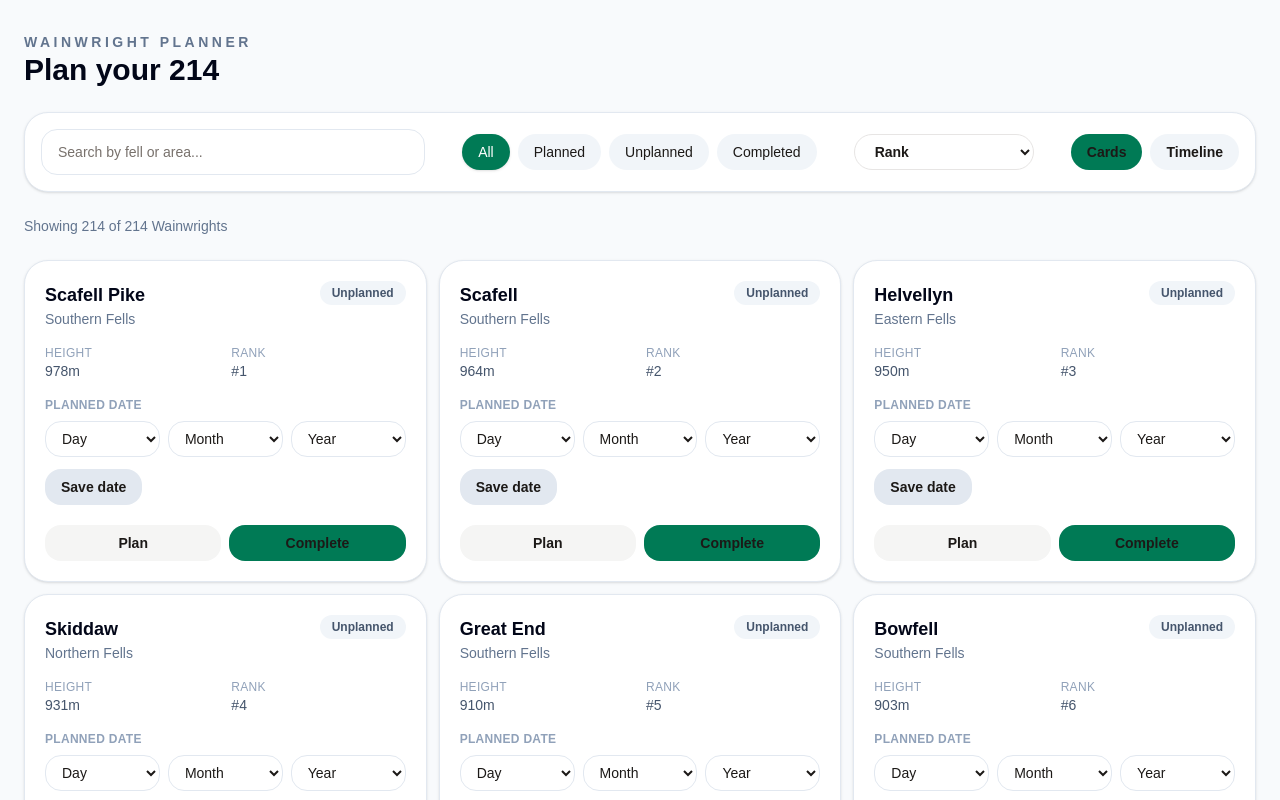
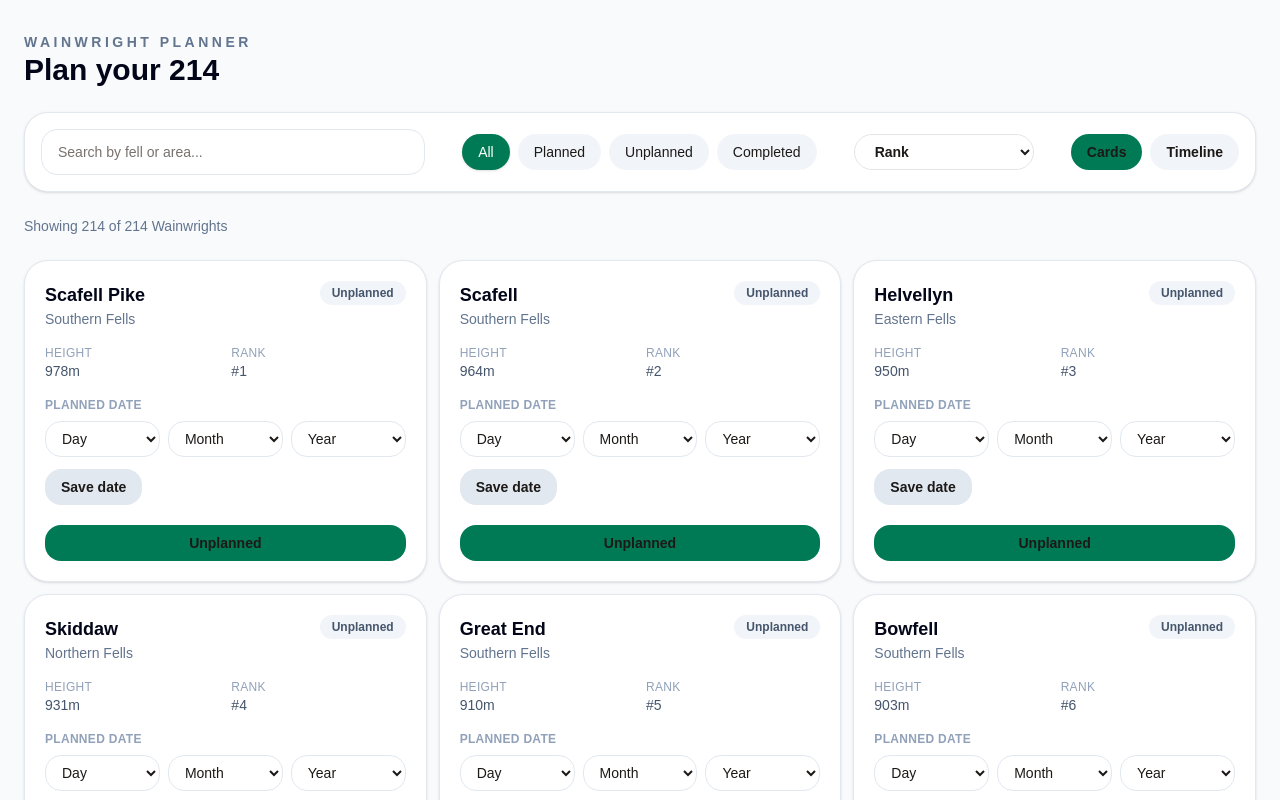
Before and after one commit to tambrulee/wainwright-tracker, a Next.js app: page /fells in a window 1280 px wide. Shown: the top 800 px of the page. Built offline with nearby package versions, Linux system fonts and the light colour scheme.

Commit message:
Map planned fells

```diff
--- a/components/WainwrightDashboard.tsx
+++ b/components/WainwrightDashboard.tsx
@@ -122,10 +122,10 @@ useEffect(() => {
           ...fellProgress,
 
           // planned is always derived from routes
-          planned: plannedFellIds.has(fell.id),
+          planned: Boolean(fellProgress?.plannedDate),
         };
       }),
-    [fells, progress, plannedFellIds]
+    [fells, progress]
   );
 
   const sections = useMemo(
@@ -190,7 +190,9 @@ useEffect(() => {
 
   const completedCount = mergedFells.filter((fell) => fell.completed).length;
 
-  const plannedCount = mergedFells.filter((fell) => fell.planned).length;
+  const plannedCount = mergedFells.filter(
+    (fell) => fell.plannedDate && !fell.completed
+  ).length;
 
   const handleTogglePlanned = async (fellId: string) => {
   const current = progress[fellId];
--- a/components/dashboard/OverviewView.tsx
+++ b/components/dashboard/OverviewView.tsx
@@ -4,8 +4,14 @@ import { useEffect, useMemo, useState } from "react";
 import type { Wainwright } from "@/types/wainwright";
 import type { AreaWeather } from "@/lib/weather/getAreaWeather";
 
+type OverviewFell = Wainwright & {
+  completed?: boolean;
+  priority?: boolean;
+  plannedDate?: string | null;
+};
+
 type Props = {
-  fells: Wainwright[];
+  fells: OverviewFell[];
   onSelectFell: (fellId: string) => void;
 };
 
@@ -39,7 +45,9 @@ export default function OverviewView({ fells, onSelectFell }: Props) {
   const [selectedSection, setSelectedSection] = useState<string | null>(null);
 
   const completedCount = fells.filter((fell) => fell.completed).length;
-  const plannedCount = fells.filter((fell) => fell.planned).length;
+  const plannedCount = fells.filter(
+    (fell) => fell.plannedDate && !fell.completed
+  ).length;
   const priorityCount = fells.filter((fell) => fell.priority).length;
   const remainingCount = fells.length - completedCount;
 
@@ -67,7 +75,7 @@ export default function OverviewView({ fells, onSelectFell }: Props) {
 
       current.total += 1;
       if (fell.completed) current.completed += 1;
-      if (fell.planned) current.planned += 1;
+      if (fell.plannedDate && !fell.completed) current.planned += 1;
       if (fell.priority) current.priority += 1;
 
       grouped.set(fell.section, current);
@@ -84,8 +92,8 @@ export default function OverviewView({ fells, onSelectFell }: Props) {
     return fells
       .filter((fell) => fell.section === activeSection && !fell.completed)
       .sort((a, b) => {
-        if (a.planned && !b.planned) return -1;
-        if (!a.planned && b.planned) return 1;
+        if (a.plannedDate && !b.plannedDate) return -1;
+        if (!a.plannedDate && b.plannedDate) return 1;
         if (a.priority && !b.priority) return -1;
         if (!a.priority && b.priority) return 1;
         return a.heightM - b.heightM;
@@ -269,7 +277,7 @@ export default function OverviewView({ fells, onSelectFell }: Props) {
                     </div>
 
                     <div className="flex gap-1">
-                      {fell.planned && (
+                      {fell.plannedDate && (
                         <span className="rounded-full bg-blue-100 px-2 py-1 text-xs font-bold text-blue-800">
                           Planned
                         </span>
--- a/components/fells/FellPlanner.tsx
+++ b/components/fells/FellPlanner.tsx
@@ -42,8 +42,8 @@ export default function FellPlanner({
 
         const matchesStatus =
           status === "all" ||
-          (status === "planned" && fell.planned && !fell.completed) ||
-          (status === "unplanned" && !fell.planned && !fell.completed) ||
+          (status === "planned" && Boolean(fell.plannedDate) && !fell.completed) ||
+          (status === "unplanned" && !fell.plannedDate && !fell.completed) ||
           (status === "completed" && fell.completed);
 
         return matchesSearch && matchesStatus;
@@ -212,9 +212,9 @@ const renderDateInput = (fell: PlannerFell) => {
         </div>
 
         <span className={`rounded-full px-3 py-1 text-xs font-semibold ${
-          fell.completed ? "bg-emerald-100 text-emerald-700" :
-          fell.planned ? "bg-amber-100 text-amber-700" :
-          "bg-slate-100 text-slate-600"
+          fell.completed ? "bg-emerald-100 text-emerald-700":
+          fell.planned ? "bg-amber-100 text-amber-700"
+          : "bg-slate-100 text-slate-600"
         }`}>
           {fell.completed ? "Completed" : fell.planned ? "Planned" : "Unplanned"}
         </span>
@@ -233,13 +233,12 @@ const renderDateInput = (fell: PlannerFell) => {
 
       {renderDateInput(fell)}
 
-      <div className="mt-5 flex gap-2">
-        <button onClick={() => onTogglePlanned?.(fell.id)} className="flex-1 rounded-2xl bg-stone-100 px-3 py-2 text-sm font-semibold text-stone-700 transition hover:bg-stone-200">
-          {fell.planned ? "Unplan" : "Plan"}
-        </button>
-
-        <button onClick={() => onToggleCompleted?.(fell.id)} className="flex-1 rounded-2xl bg-emerald-700 px-3 py-2 text-sm font-semibold text-white transition hover:bg-emerald-800">
-          {fell.completed ? "Undo" : "Complete"}
+      <div className="mt-5">
+        <button
+          onClick={() => onToggleCompleted?.(fell.id)}
+          className="w-full rounded-2xl bg-emerald-700 px-3 py-2 text-sm font-semibold text-white transition hover:bg-emerald-800"
+        >
+          {fell.completed ? "Completed" : fell.plannedDate ? "Planned" : "Unplanned"}
         </button>
       </div>
     </article>
```
